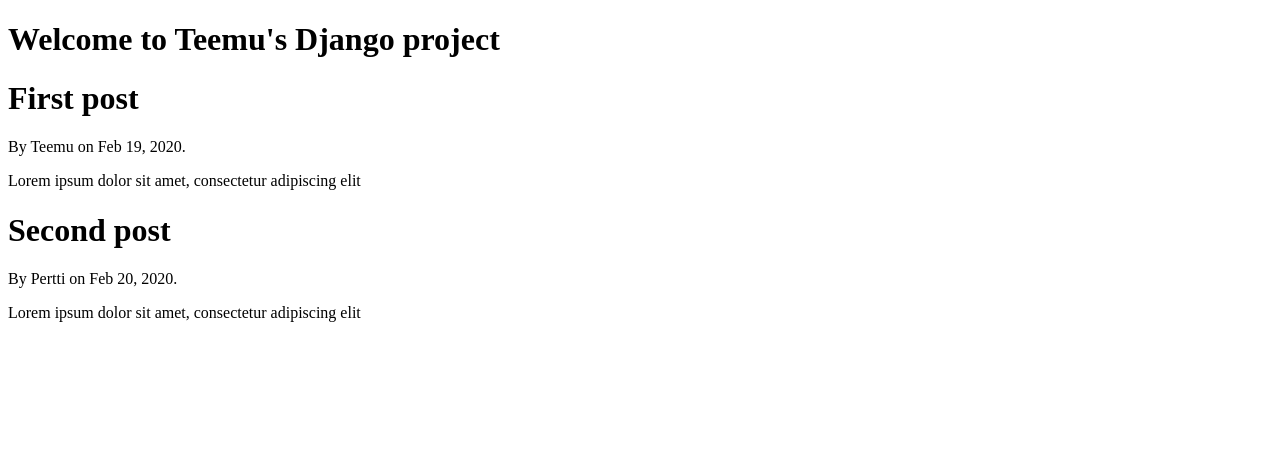
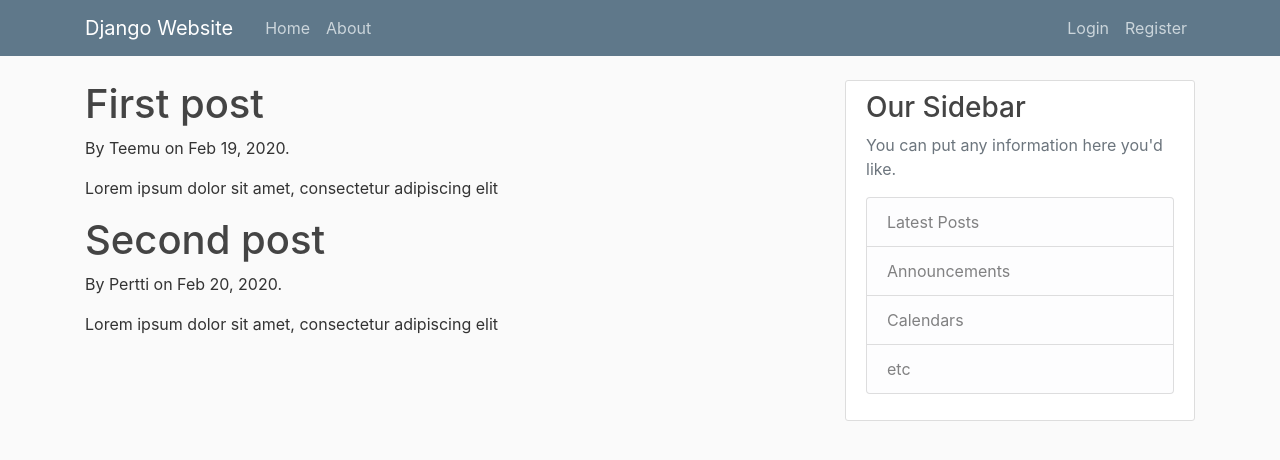
Before and after one commit to teppew/ohsiha, a Django app: page / in a window 1280 px wide. Shown: the top 460 px of the page. Run offline with Django 3.2, Linux system fonts and the light colour scheme; some libraries are stand-ins or nearby versions.

Commit message:
Added navigation bar and links to css files

```diff
--- a/website/templates/website/base.html
+++ b/website/templates/website/base.html
@@ -1,10 +1,78 @@
+{% load static %}
+
 <!DOCTYPE html>
 <html>
+
+
 <head>
+    <!-- Required meta tags -->
+    <meta charset="utf-8">
+    <meta name="viewport" content="width=device-width, initial-scale=1, shrink-to-fit=no">
+
+    <!-- Bootstrap CSS -->
+    <link rel="stylesheet" href="https://maxcdn.bootstrapcdn.com/bootstrap/4.0.0/css/bootstrap.min.css" integrity="sha384-Gn5384xqQ1aoWXA+058RXPxPg6fy4IWvTNh0E263XmFcJlSAwiGgFAW/dAiS6JXm" crossorigin="anonymous">
+
+    <!-- Main CSS -->
+    <link rel="stylesheet" type="text/css" href="{% static 'website/main.css' %}">
+
     <title> Django project</title>
 </head>
+
+
+
 <body>
-    <h1> Welcome to Teemu's Django project </h1>
-    {% block content %} {% endblock %}
+
+    <!-- Navigation panels -->
+    <header class="site-header">
+      <nav class="navbar navbar-expand-md navbar-dark bg-steel fixed-top">
+        <div class="container">
+          <a class="navbar-brand mr-4" href="{% url 'website-home' %}">Django Website</a>
+          <button class="navbar-toggler" type="button" data-toggle="collapse" data-target="#navbarToggle" aria-controls="navbarToggle" aria-expanded="false" aria-label="Toggle navigation">
+          <span class="navbar-toggler-icon"></span>
+          </button>
+          <div class="collapse navbar-collapse" id="navbarToggle">
+            <div class="navbar-nav mr-auto">
+              <a class="nav-item nav-link" href="{% url 'website-home' %}">Home</a>
+              <a class="nav-item nav-link" href="{% url 'website-about' %}">About</a>
+            </div>
+            <!-- Navbar Right Side -->
+            <div class="navbar-nav">
+              <a class="nav-item nav-link" href="#">Login</a>
+              <a class="nav-item nav-link" href="#">Register</a>
+            </div>
+          </div>
+        </div>
+      </nav>
+    </header>
+
+    <!-- Content block -->
+    <main role="main" class="container">
+      <div class="row">
+        <div class="col-md-8">
+          {% block content %}{% endblock %}
+        </div>
+        <div class="col-md-4">
+          <div class="content-section">
+            <h3>Our Sidebar</h3>
+            <p class='text-muted'>You can put any information here you'd like.
+              <ul class="list-group">
+                <li class="list-group-item list-group-item-light">Latest Posts</li>
+                <li class="list-group-item list-group-item-light">Announcements</li>
+                <li class="list-group-item list-group-item-light">Calendars</li>
+                <li class="list-group-item list-group-item-light">etc</li>
+              </ul>
+            </p>
+          </div>
+        </div>
+      </div>
+    </main>
+
+
+    <!-- Optional JavaScript -->
+    <!-- jQuery first, then Popper.js, then Bootstrap JS -->
+    <script src="https://code.jquery.com/jquery-3.2.1.slim.min.js" integrity="sha384-KJ3o2DKtIkvYIK3UENzmM7KCkRr/rE9/Qpg6aAZGJwFDMVNA/GpGFF93hXpG5KkN" crossorigin="anonymous"></script>
+    <script src="https://cdnjs.cloudflare.com/ajax/libs/popper.js/1.12.9/umd/popper.min.js" integrity="sha384-ApNbgh9B+Y1QKtv3Rn7W3mgPxhU9K/ScQsAP7hUibX39j7fakFPskvXusvfa0b4Q" crossorigin="anonymous"></script>
+    <script src="https://maxcdn.bootstrapcdn.com/bootstrap/4.0.0/js/bootstrap.min.js" integrity="sha384-JZR6Spejh4U02d8jOt6vLEHfe/JQGiRRSQQxSfFWpi1MquVdAyjUar5+76PVCmYl" crossorigin="anonymous"></script>
+
 </body>
 </html>
```
